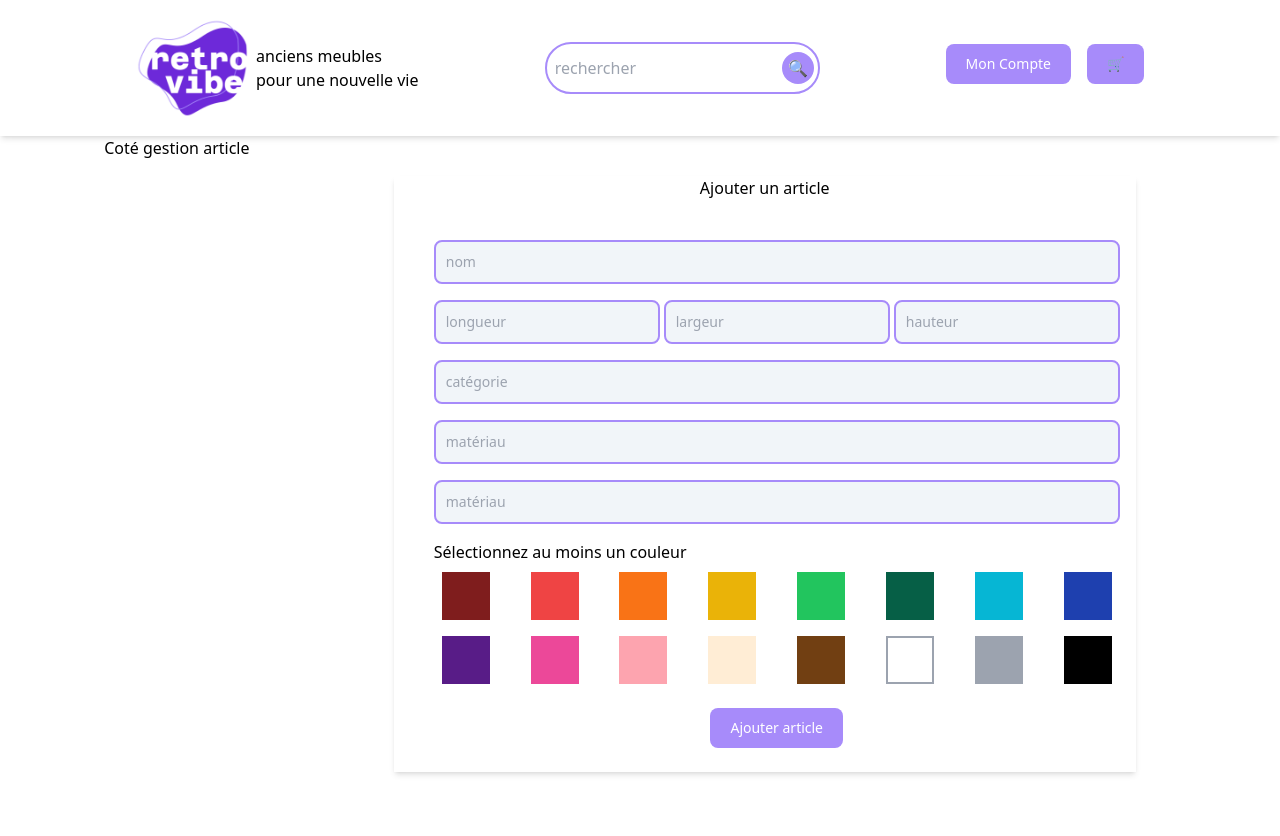
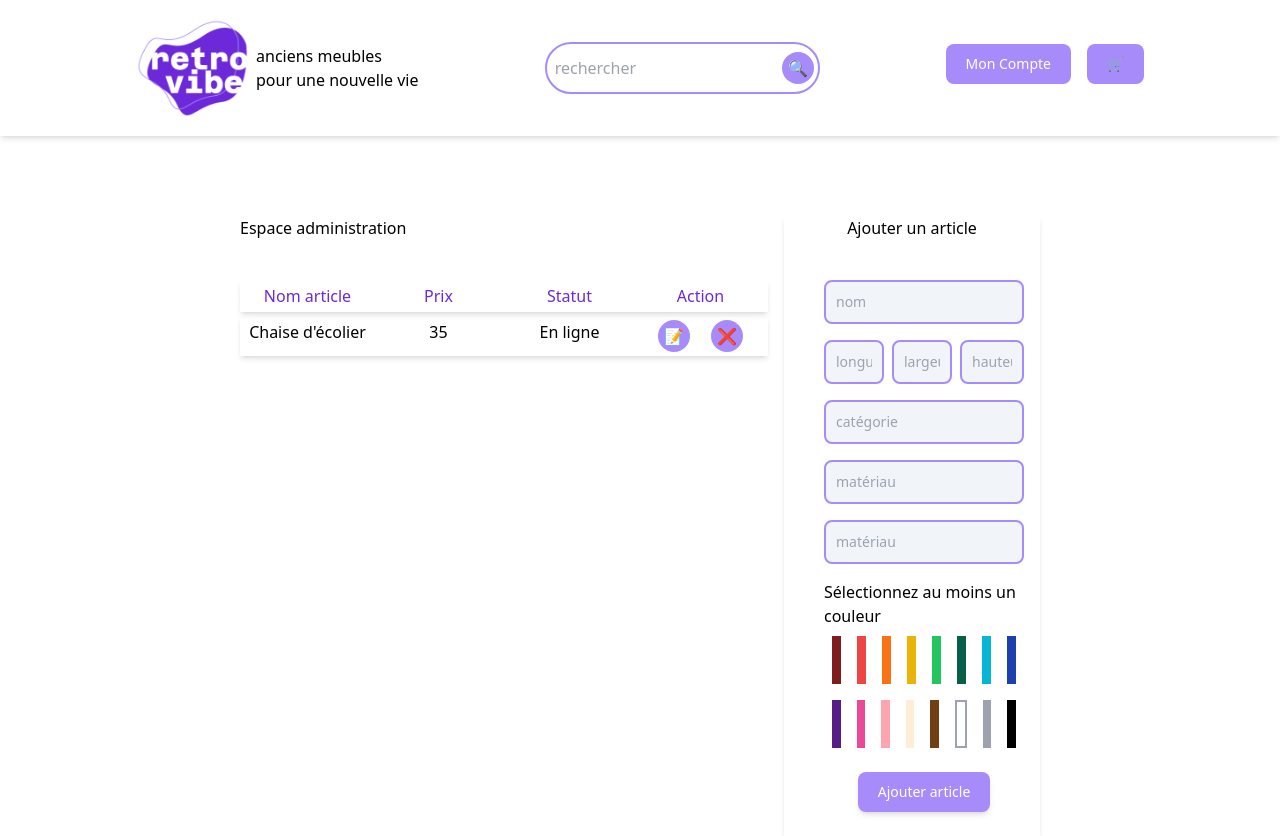
Before and after one commit to adatechschool/projet_collectif_vente_de_meubles-front-team_retrovibe, a React (Create React App) app: page /connectedadmin in a window 1280 px wide. Before the commit the page ends 812 px from the top, so only its background shows below. Built offline with nearby package versions, Linux system fonts and the light colour scheme.

Commit message:
connected admin

```diff
--- a/src/Pages/ConnectedAdmin.jsx
+++ b/src/Pages/ConnectedAdmin.jsx
@@ -4,17 +4,34 @@ import React from 'react';
 
 function connectedAdmin(){
     return(
-        <div class = "flex flex-row justify-evenly">
-            <div>
-                 <p>Coté gestion article</p>
+        <div class="w-full pl-60 pr-60">
+        <div class = "grid grid-cols-3 gap-4 justify-self-center">
+            <div class = "mt-20 col-span-2" >
+                 <h2>Espace administration</h2>
+                 <div class = "mt-10 p-1 text-center grid grid-cols-4 gap-1 shadow-md text-violet-700">
+                    <p>Nom article</p>
+                    <p>Prix</p>
+                    <p>Statut</p>
+                    <p>Action</p>
+                 </div>
+                 <div class = "mt-1 p-1 text-center grid grid-cols-4 gap-1 shadow-md">
+                    <p>Chaise d'écolier</p>
+                    <p>35</p>
+                    <p>En ligne</p>
+                    <div class="flex flex-row justify-evenly " >
+                        <button type='submit' class= "w-8 h-8 bg-violet-400 rounded-full hover:bg-violet-700 focus:outline-none">📝</button>
+                        <button type='submit' class= "w-8 h-8 bg-violet-400 rounded-full hover:bg-violet-700 focus:outline-none">❌</button>
+                    </div>
+                 </div>
+
             </div>
-            <div class="m-10 flex flex-col shadow-md justify-center">
-                <h1 class=" mb-6 text-center">Ajouter un article</h1>
+            <div class="mt-20 flex flex-col shadow-md justify-center">
+                <h2 class=" mb-6 text-center">Ajouter un article</h2>
                 <form class = "ml-6">
                     <div class="m-4 ">
                         <input  placeholder="nom" required type="text" id="nomArticle" class="w-full bg-slate-100 border-2 border-violet-400 text-gray-900 text-sm rounded-lg focus:outline-none block p-2.5 hover:border-violet-700" />
                     </div>
-                    <div class="m-4 flex flex-row">
+                    <div class="m-4 grid grid-cols-3 gap-1">
                         <input type="text" id="longueur" placeholder="longueur" required class="mr-1 bg-slate-100 border-2 border-violet-400 text-gray-900 text-sm rounded-lg focus:outline-none block p-2.5 hover:border-violet-700"  />
                         <input type="text" id="largeur" placeholder="largeur" required class="mr-1 bg-slate-100 border-2 border-violet-400 text-gray-900 text-sm rounded-lg focus:outline-none block p-2.5 hover:border-violet-700"  />
                         <input type="text" id="hauteur" placeholder="hauteur" required class="bg-slate-100 border-2 border-violet-400 text-gray-900 text-sm rounded-lg focus:outline-none block p-2.5 hover:border-violet-700" />
@@ -52,10 +69,11 @@ function connectedAdmin(){
                         </div>
                     </div>
                     <div class="w-full flex justify-center">
-                        <button type="submit" class=" mb-6 text-white bg-violet-400 hover:bg-violet-700 focus:outline-none font-medium rounded-lg text-sm sm:w-auto px-5 py-2.5 text-center">Ajouter article</button>
+                        <button type="submit" class=" shadow-md mb-6 text-white bg-violet-400 hover:bg-violet-700 focus:outline-none font-medium rounded-lg text-sm sm:w-auto px-5 py-2.5 text-center">Ajouter article</button>
                     </div>
                 </form>
             </div>
+        </div>
         </div>
     )
 };
```
